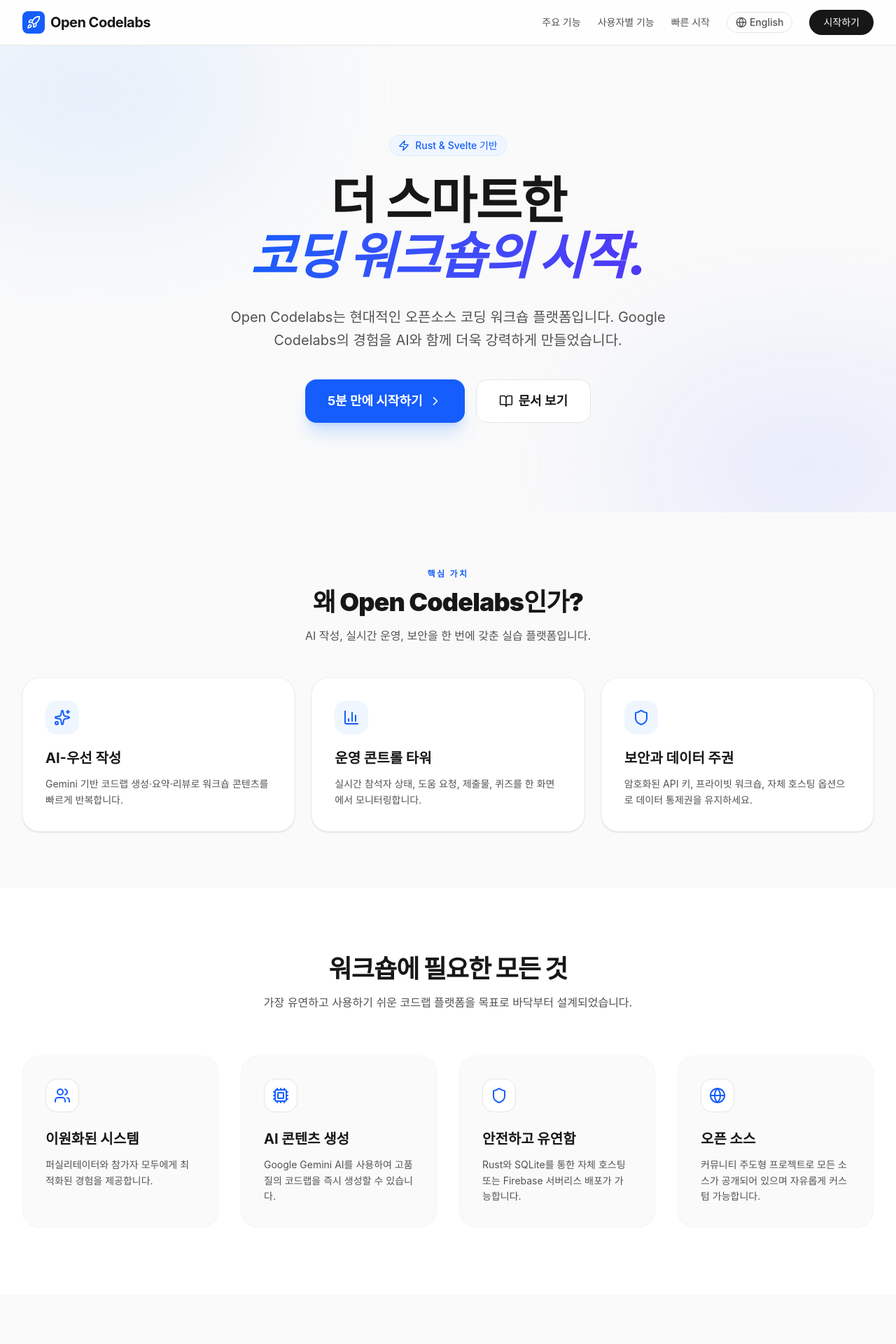
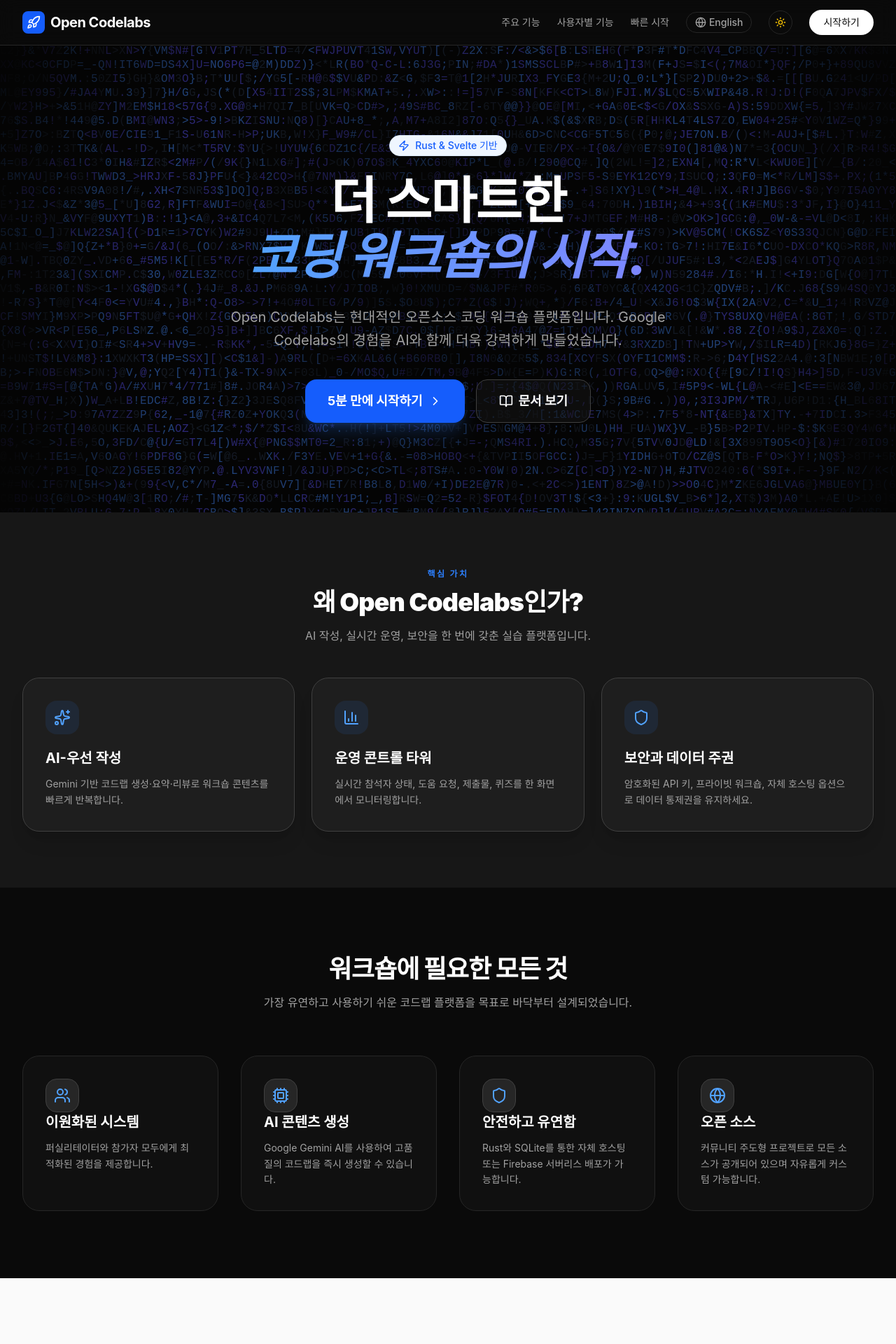
Before and after one commit to JAICHANGPARK/open-codelabs, a SvelteKit app in the folder landing/: page / in a window 1280 px wide. Shown: the top 1920 px of the page at 70% size. Built offline with nearby package versions, Linux system fonts and the light colour scheme.

Commit message:
Update +page.svelte

```diff
--- a/landing/src/routes/+page.svelte
+++ b/landing/src/routes/+page.svelte
@@ -15,9 +15,13 @@
 		Award,
 		CheckCircle2,
 		Sparkles,
+		Sun,
+		Moon,
 	} from "lucide-svelte";
+	import LetterGlitch from "$lib/components/LetterGlitch.svelte";
 
 	let lang = $state("ko");
+	let isDark = $state(true); // Default to dark mode
 	let quickstartType = $state("docker"); // 'docker' or 'podman'
 
 	onMount(() => {
@@ -60,7 +64,8 @@
 			ctaSecondary: lang === "ko" ? "문서 보기" : "View Docs",
 		},
 		valueProps: {
-			title: lang === "ko" ? "왜 Open Codelabs인가?" : "Why Open Codelabs",
+			title:
+				lang === "ko" ? "왜 Open Codelabs인가?" : "Why Open Codelabs",
 			desc:
 				lang === "ko"
 					? "AI 작성, 실시간 운영, 보안을 한 번에 갖춘 실습 플랫폼입니다."
@@ -68,7 +73,8 @@
 			items: [
 				{
 					icon: Sparkles,
-					title: lang === "ko" ? "AI-우선 작성" : "AI-first authoring",
+					title:
+						lang === "ko" ? "AI-우선 작성" : "AI-first authoring",
 					description:
 						lang === "ko"
 							? "Gemini 기반 코드랩 생성·요약·리뷰로 워크숍 콘텐츠를 빠르게 반복합니다."
@@ -278,6 +284,10 @@
 	function toggleLang() {
 		lang = lang === "ko" ? "en" : "ko";
 	}
+
+	function toggleTheme() {
+		isDark = !isDark;
+	}
 </script>
 
 <svelte:head>
@@ -293,11 +303,15 @@
 </svelte:head>
 
 <div
-	class="min-h-screen bg-neutral-50 text-neutral-900 font-sans selection:bg-blue-100"
+	class="min-h-screen transition-colors duration-300 {isDark
+		? 'bg-neutral-950 text-white'
+		: 'bg-neutral-50 text-neutral-900'} font-sans selection:bg-blue-500/30"
 >
 	<!-- Navigation -->
 	<nav
-		class="sticky top-0 z-50 bg-white/80 backdrop-blur-md border-b border-neutral-200"
+		class="sticky top-0 z-50 border-b transition-colors duration-300 {isDark
+			? 'bg-neutral-950/80 border-neutral-800'
+			: 'bg-white/80 border-neutral-200'} backdrop-blur-md"
 	>
 		<div class="max-w-7xl mx-auto px-4 sm:px-6 lg:px-8">
 			<div class="flex justify-between h-16 items-center">
@@ -312,33 +326,52 @@
 					>
 				</div>
 				<div
-					class="hidden md:flex items-center gap-6 text-sm font-medium text-neutral-600"
+					class="hidden md:flex items-center gap-6 text-sm font-medium {isDark
+						? 'text-neutral-400'
+						: 'text-neutral-600'}"
 				>
 					<a
 						href="#features"
-						class="hover:text-blue-600 transition-colors"
+						class="hover:text-blue-500 transition-colors"
 						>{content.nav.features}</a
 					>
 					<a
 						href="#roles"
-						class="hover:text-blue-600 transition-colors"
+						class="hover:text-blue-500 transition-colors"
 						>{content.nav.roles}</a
 					>
 					<a
 						href="#quickstart"
-						class="hover:text-blue-600 transition-colors"
+						class="hover:text-blue-500 transition-colors"
 						>{content.nav.quickstart}</a
 					>
 					<button
 						onclick={toggleLang}
-						class="flex items-center gap-1 px-3 py-1 rounded-full border border-neutral-200 hover:bg-neutral-50 transition-colors"
+						class="flex items-center gap-1 px-3 py-1 rounded-full border transition-colors {isDark
+							? 'border-neutral-800 hover:bg-neutral-900'
+							: 'border-neutral-200 hover:bg-neutral-50'}"
 					>
 						<Globe class="w-4 h-4" />
 						{lang === "ko" ? "English" : "한국어"}
 					</button>
+					<button
+						onclick={toggleTheme}
+						class="p-2 rounded-full border transition-colors {isDark
+							? 'border-neutral-800 hover:bg-neutral-900 text-yellow-400'
+							: 'border-neutral-200 hover:bg-neutral-50 text-blue-600'}"
+						aria-label="Toggle Theme"
+					>
+						{#if isDark}
+							<Sun class="w-4 h-4" />
+						{:else}
+							<Moon class="w-4 h-4" />
+						{/if}
+					</button>
 					<a
 						href="https://jaichangpark.github.io/open-codelabs/"
-						class="px-5 py-2 bg-neutral-900 text-white rounded-full hover:bg-neutral-800 transition-all hover:scale-105 active:scale-95"
+						class="px-5 py-2 rounded-full transition-all hover:scale-105 active:scale-95 {isDark
+							? 'bg-white text-neutral-950 hover:bg-neutral-200'
+							: 'bg-neutral-900 text-white hover:bg-neutral-800'}"
 					>
 						{content.nav.getStarted}
 					</a>
@@ -358,16 +391,20 @@
 					{content.hero.badge}
 				</div>
 				<h1
-					class="text-5xl sm:text-7xl font-extrabold tracking-tight text-neutral-900 mb-8 leading-[1.1]"
+					class="text-5xl sm:text-7xl font-extrabold tracking-tight mb-8 leading-[1.1] {isDark
+						? 'text-white'
+						: 'text-neutral-900'}"
 				>
 					{content.hero.title1} <br />
 					<span
-						class="text-transparent bg-clip-text bg-gradient-to-r from-blue-600 to-indigo-600 italic font-black"
+						class="text-transparent bg-clip-text bg-gradient-to-r from-blue-400 to-indigo-400 italic font-black"
 						>{content.hero.title2}</span
 					>
 				</h1>
 				<p
-					class="max-w-2xl mx-auto text-xl text-neutral-600 mb-10 leading-relaxed"
+					class="max-w-2xl mx-auto text-xl mb-10 leading-relaxed {isDark
+						? 'text-neutral-400'
+						: 'text-neutral-600'}"
 				>
 					{content.hero.desc}
 				</p>
@@ -381,7 +418,9 @@
 					</a>
 					<a
 						href="https://jaichangpark.github.io/open-codelabs/"
-						class="px-8 py-4 bg-white border border-neutral-200 text-neutral-900 rounded-2xl font-bold text-lg hover:bg-neutral-50 transition-all flex items-center justify-center gap-2"
+						class="px-8 py-4 border rounded-2xl font-bold text-lg transition-all flex items-center justify-center gap-2 {isDark
+							? 'bg-neutral-900/50 border-neutral-700 text-white hover:bg-neutral-800'
+							: 'bg-white border-neutral-200 text-neutral-900 hover:bg-neutral-50'}"
 					>
 						<BookOpen class="w-5 h-5" />
 						{content.hero.ctaSecondary}
@@ -390,30 +429,39 @@
 			</div>
 		</div>
 
-		<!-- Background Decoration -->
-		<div
-			class="absolute top-0 left-1/2 -translate-x-1/2 w-full h-full -z-0 pointer-events-none opacity-40"
-		>
-			<div
-				class="absolute top-[-10%] left-[-10%] w-[40%] h-[40%] bg-blue-200 blur-[120px] rounded-full"
-			></div>
-			<div
-				class="absolute bottom-[-10%] right-[-10%] w-[40%] h-[40%] bg-indigo-200 blur-[120px] rounded-full"
-			></div>
+		<!-- Background Glitch Decoration -->
+		<div class="absolute inset-0 -z-0 pointer-events-none opacity-50">
+			<LetterGlitch
+				glitchColors={isDark
+					? ["#1e293b", "#3b82f6", "#4f46e5"]
+					: ["#dbeafe", "#3b82f6", "#60a5fa"]}
+				outerVignette={true}
+				centerVignette={true}
+				smooth={true}
+			/>
 		</div>
 	</header>
 
-	<!-- Value Props -->
-	<section class="py-20 bg-neutral-50">
+	<section
+		class="py-20 transition-colors duration-300 {isDark
+			? 'bg-neutral-900'
+			: 'bg-neutral-50'}"
+	>
 		<div class="max-w-7xl mx-auto px-4 sm:px-6 lg:px-8">
 			<div class="text-center mb-12 reveal">
-				<p class="text-blue-600 font-bold uppercase tracking-[0.2em] text-xs mb-3">
+				<p
+					class="text-blue-500 font-bold uppercase tracking-[0.2em] text-xs mb-3"
+				>
 					{lang === "ko" ? "핵심 가치" : "VALUE PILLARS"}
 				</p>
 				<h2 class="text-3xl sm:text-4xl font-black mb-4 tracking-tight">
 					{content.valueProps.title}
 				</h2>
-				<p class="text-neutral-600 max-w-2xl mx-auto">
+				<p
+					class="{isDark
+						? 'text-neutral-400'
+						: 'text-neutral-600'} max-w-2xl mx-auto"
+				>
 					{content.valueProps.desc}
 				</p>
 			</div>
@@ -421,14 +469,24 @@
 			<div class="grid grid-cols-1 md:grid-cols-3 gap-6">
 				{#each content.valueProps.items as item, i}
 					<div
-						class="p-8 rounded-3xl bg-white border border-neutral-100 shadow-sm hover:shadow-xl transition-all reveal"
+						class="p-8 rounded-3xl border transition-all reveal {isDark
+							? 'bg-neutral-800/50 border-neutral-700 shadow-xl hover:bg-neutral-800'
+							: 'bg-white border-neutral-100 shadow-sm hover:shadow-xl'}"
 						style={`transition-delay:${i * 100}ms`}
 					>
-						<div class="w-12 h-12 rounded-2xl bg-blue-50 text-blue-600 flex items-center justify-center mb-5">
+						<div
+							class="w-12 h-12 rounded-2xl flex items-center justify-center mb-5 {isDark
+								? 'bg-blue-500/10 text-blue-400'
+								: 'bg-blue-50 text-blue-600'}"
+						>
 							<item.icon class="w-6 h-6" />
 						</div>
 						<h3 class="text-xl font-bold mb-3">{item.title}</h3>
-						<p class="text-neutral-600 leading-relaxed text-sm">
+						<p
+							class="leading-relaxed text-sm {isDark
+								? 'text-neutral-400'
+								: 'text-neutral-600'}"
+						>
 							{item.description}
 						</p>
 					</div>
@@ -437,14 +495,22 @@
 		</div>
 	</section>
 
-	<!-- Features Grid -->
-	<section id="features" class="py-24 bg-white">
+	<section
+		id="features"
+		class="py-24 transition-colors duration-300 {isDark
+			? 'bg-neutral-950'
+			: 'bg-white'}"
+	>
 		<div class="max-w-7xl mx-auto px-4 sm:px-6 lg:px-8">
 			<div class="text-center mb-16 reveal">
 				<h2 class="text-3xl sm:text-4xl font-black mb-4 tracking-tight">
 					{content.features.title}
 				</h2>
-				<p class="text-neutral-600 max-w-2xl mx-auto">
+				<p
+					class="{isDark
+						? 'text-neutral-400'
+						: 'text-neutral-600'} max-w-2xl mx-auto"
+				>
 					{content.features.desc}
 				</p>
 			</div>
@@ -452,17 +518,27 @@
 			<div class="grid grid-cols-1 md:grid-cols-2 lg:grid-cols-4 gap-8">
 				{#each content.features.items as feature}
 					<div
-						class="p-8 rounded-3xl border border-neutral-100 bg-neutral-50 hover:border-blue-200 hover:bg-white transition-all group hover:shadow-2xl hover:shadow-blue-500/5 reveal"
+						class="p-8 rounded-3xl border transition-all group hover:shadow-2xl reveal {isDark
+							? 'border-neutral-800 bg-neutral-900/50 hover:border-blue-500/50 hover:bg-neutral-800 hover:shadow-blue-500/10'
+							: 'border-neutral-100 bg-neutral-50 hover:border-blue-200 hover:bg-white hover:shadow-blue-500/5'}"
 					>
 						<div
-							class="w-12 h-12 bg-white rounded-2xl flex items-center justify-center border border-neutral-200 mb-6 group-hover:scale-110 group-hover:bg-blue-600 group-hover:border-blue-600 transition-all duration-300"
+							class="w-12 h-12 rounded-2xl flex items-center justify-center border transition-all duration-300 {isDark
+								? 'bg-neutral-800 border-neutral-700 group-hover:bg-blue-500 group-hover:border-blue-500'
+								: 'bg-white border-neutral-200 group-hover:bg-blue-600 group-hover:border-blue-600'}"
 						>
 							<feature.icon
-								class="w-6 h-6 text-blue-600 group-hover:text-white transition-colors"
+								class="w-6 h-6 transition-colors {isDark
+									? 'text-blue-400 group-hover:text-white'
+									: 'text-blue-600 group-hover:text-white'}"
 							/>
 						</div>
 						<h3 class="text-xl font-bold mb-3">{feature.title}</h3>
-						<p class="text-neutral-600 text-sm leading-relaxed">
+						<p
+							class="text-sm leading-relaxed {isDark
+								? 'text-neutral-400'
+								: 'text-neutral-600'}"
+						>
 							{feature.description}
 						</p>
 					</div>
@@ -556,7 +632,9 @@
 					>
 						<div class="flex items-center justify-between mb-4">
 							<h3 class="text-2xl font-black">{opt.title}</h3>
-							<span class="px-3 py-1 text-xs font-bold uppercase tracking-wide rounded-full bg-blue-50 text-blue-700">
+							<span
+								class="px-3 py-1 text-xs font-bold uppercase tracking-wide rounded-full bg-blue-50 text-blue-700"
+							>
 								{lang === "ko" ? "배포" : "Deploy"}
 							</span>
 						</div>
@@ -565,7 +643,9 @@
 						</p>
 						<div class="flex flex-wrap gap-2">
 							{#each opt.badges as b}
-								<span class="px-3 py-1 rounded-full bg-white border border-neutral-200 text-xs font-bold text-neutral-700">
+								<span
+									class="px-3 py-1 rounded-full bg-white border border-neutral-200 text-xs font-bold text-neutral-700"
+								>
 									{b}
 								</span>
 							{/each}
```
